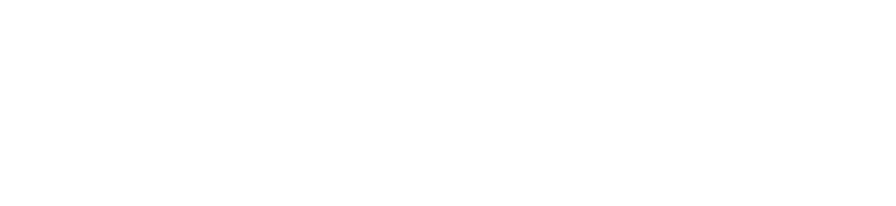
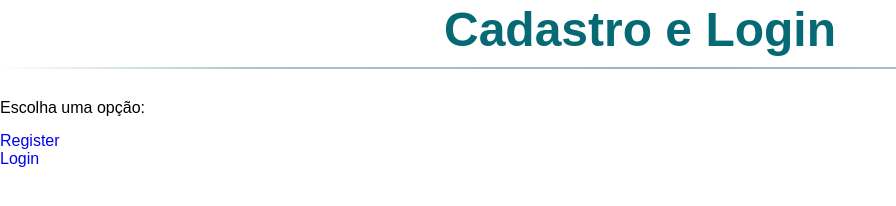
Before and after one commit to starlisdet/Projeto-RPG, a website: page app/www/index.html in a window 1280 px wide. Shown: the whole page, without its empty margins (0-896 px from the left). Drawn offline with Linux system fonts and the light colour scheme.

Commit message:
Index minor changes

```diff
--- a/app/www/index.html
+++ b/app/www/index.html
@@ -6,6 +6,11 @@
   <link rel="stylesheet" type="text/css" href="../css/index.css" />
 </head>
 <body>
-
+  <h1>Cadastro e Login</h1>
+  <p>Escolha uma opção:</p>
+  <ul>
+    <li><a href="./cadastro.html">Register</a></li>
+    <li><a href="./login.html">Login</a></li>
+  </ul>
 </body>
 </html>
```
Also changed, not shown: app/www/cadastro.html (+1 -2 lines), app/www/login.html (+1 -1 lines).
